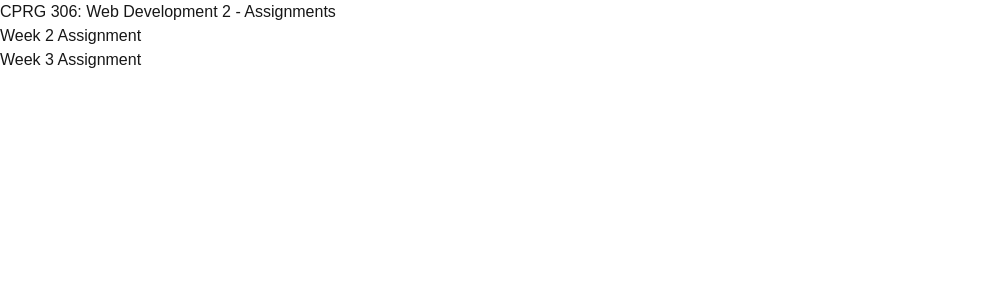
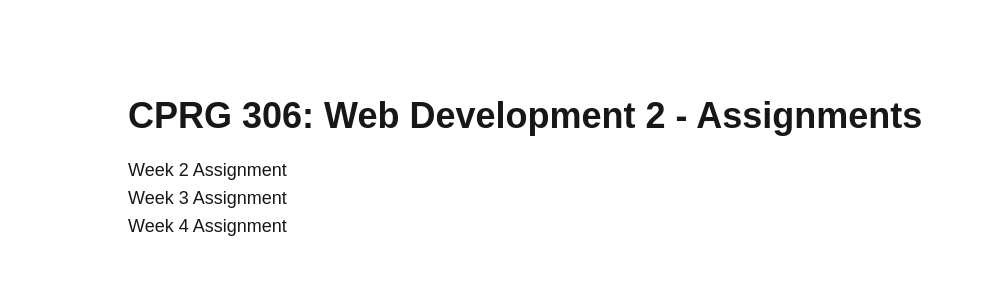
Before and after one commit to prabhnoorLubana2004/cprg306-assignments, a Next.js app: page / in a window 1280 px wide. Shown: the top 300 px of the page, without its empty margins (0-984 px from the left). Built offline with nearby package versions, Linux system fonts and the light colour scheme.

Commit message:
Update page.js

```diff
--- a/app/page.js
+++ b/app/page.js
@@ -1,20 +1,25 @@
-import React from 'react';
-import Link from 'next/link';
-
-export default function HomePage() {
+import Link from "next/link";
+export default function Page() {
   return (
-    <main>
-      <h1>CPRG 306: Web Development 2 - Assignments</h1>
-      <p>
-        <Link href="/week-2" passHref>
-          Week 2 Assignment
-        </Link>
-      </p>
-      <p>
-        <Link href="/week-3" passHref>
-          Week 3 Assignment
-        </Link>
-      </p>
+    <main className="flex min-h-screen flex-col items-center justify-between p-24">
+      <div className="z-10 max-w-5xl w-full items-center justify-between text-sm">
+        <h1 className="text-4xl font-bold mb-5">
+          CPRG 306: Web Development 2 - Assignments
+        </h1>
+        <div className="text-lg">
+          <ul>
+            <li className="hover:text-green-400 hover:underline">
+              <Link href="/week-2">Week 2 Assignment</Link>
+            </li>
+            <li className="hover:text-green-400 hover:underline">
+              <Link href="/week-3">Week 3 Assignment</Link>
+            </li>
+            <li className="hover:text-green-400 hover:underline">
+              <Link href="/week-4">Week 4 Assignment</Link>
+            </li>
+          </ul>
+        </div>
+      </div>
     </main>
   );
 }
```
